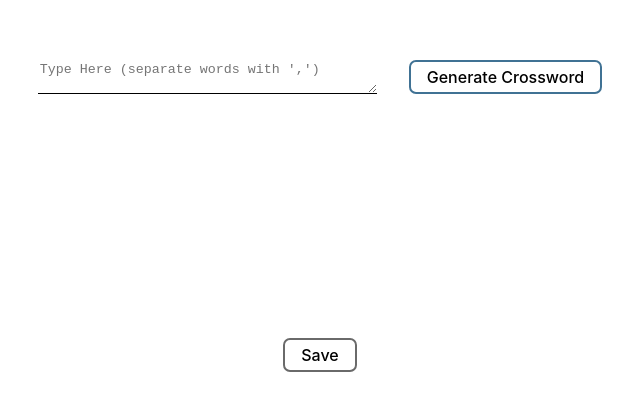
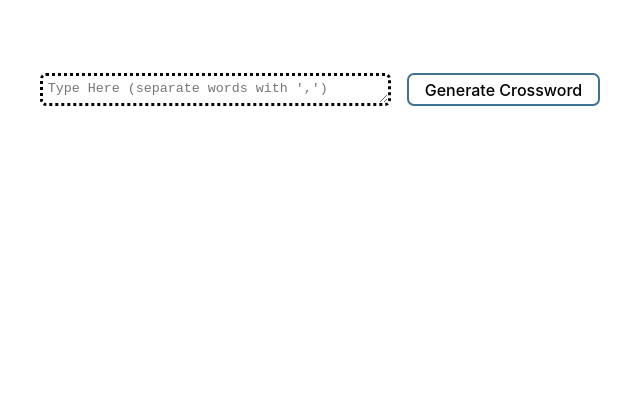
Before and after one commit to Mitvichin/Crossword-generator, a React (Create React App) app: page / in a window 1280 px wide. Shown: the part 184-594 px from the top of the page, without its empty margins (320-960 px from the left). Built offline with nearby package versions, Linux system fonts and the light colour scheme.

Commit message:
improved styles + toasts

```diff
--- a/src/components/crossword/Crossword.js
+++ b/src/components/crossword/Crossword.js
@@ -4,6 +4,7 @@ import { CrosswordFactory } from './crossword_factory/CrosswordFactory';
 import { CrosswordInput } from './crossword_input/CrosswordInput';
 import classes from './crossword.module.css';
 import { saveGrid } from '../../services/grid';
+import { ToastContainer, Bounce, toast } from 'react-toastify';
 const splitSymbol = ',';
 const maxGridLength = 2056;
 
@@ -15,12 +16,12 @@ const Crossword = () => {
 
   const onSaveGrid = async () => {
     if (grid.length * grid[0]?.length > maxGridLength) {
-      alert('Grid exceeds 2056 length.');
+      toast.error('Grid exceeds 2056 length.');
       return;
     }
 
     if (grid[0] && grid[0].length === 0) {
-      alert('Grid is empty.');
+      toast.error('Grid is empty.');
       return;
     }
 
@@ -31,12 +32,13 @@ const Crossword = () => {
 
     try {
       await saveGrid(grid, usedWords);
+      toast.success('Saved grid successfully!');
     } catch (error) {
-      alert(error);
+      toast.error('Saving grid failed!');
     }
   };
 
-  const generateCrossWord = (inputValue) => {
+  const generateCrossWord = async (inputValue) => {
     setIsLoading(true);
     const words = inputValue
       .toUpperCase()
@@ -64,7 +66,7 @@ const Crossword = () => {
     const unusedWordsLength = unusedWords.length;
     if (unusedWordsLength > 0) {
       return (
-        <div style={{ maxWidth: '50%', height: '10%', overflow: 'auto', wordWrap: 'break-word' }}>
+        <div className={classes.unusedWords}>
           Unused words: <p>{unusedWords.join(', ')}</p>
         </div>
       );
@@ -84,17 +86,28 @@ const Crossword = () => {
 
   return (
     <div className={classes.container}>
-      <div>
-        <CrosswordInput onSubmitHandler={generateCrossWord} />
-      </div>
+      <CrosswordInput onSubmitHandler={generateCrossWord} />
       {getCrosswordLayout()}
       {getUnusedWordsLayout()}
-      <div
-        className={`${classes.button} ${grid === undefined ? classes.disabled : ''}`}
-        onClick={onSaveGrid}
-      >
-        Save
-      </div>
+      {grid && (
+        <div className={classes.button} onClick={onSaveGrid}>
+          Save
+        </div>
+      )}
+      <ToastContainer
+        position="bottom-right"
+        toastStyl
+        autoClose={2000}
+        hideProgressBar={false}
+        newestOnTop={false}
+        closeOnClick={false}
+        rtl={false}
+        pauseOnFocusLoss
+        draggable
+        pauseOnHover
+        theme="light"
+        transition={Bounce}
+      />
     </div>
   );
 };
--- a/src/components/crossword/crossword.module.css
+++ b/src/components/crossword/crossword.module.css
@@ -6,10 +6,14 @@
   flex-direction: column;
   justify-content: space-evenly;
   align-items: center;
+  gap: 1rem;
 }
 
 .crosswordGrid {
   overflow: auto;
+  flex-grow: 1;
+  min-height: 100px;
+  width: 100%;
 }
 
 .button {
@@ -35,3 +39,9 @@
 .disabled:hover {
   cursor: not-allowed;
 }
+
+.unusedWords {
+  overflow: auto;
+  max-height: 150px;
+  min-height: 50px;
+}
--- a/src/components/crossword/crossword_input/crosswordInput.module.css
+++ b/src/components/crossword/crossword_input/crosswordInput.module.css
@@ -1,14 +1,21 @@
 .container {
   width: 100%;
+  flex-direction: column;
   display: flex;
-  margin-bottom: 20px;
+  gap: 1rem;
+  flex-grow: 1;
+  align-items: center;
 }
 
 .input {
-  margin-right: 2rem;
   outline: none;
-  border: none;
-  border-bottom: 1px solid black;
+  border: 3px dotted black;
+  border-radius: 6px;
+  height: 30%;
+  min-height: 15px;
+  max-height: 100px;
+  max-width: 100%;
+  padding: 5px;
 }
 
 .button {
@@ -19,7 +26,8 @@
   border-radius: 7px;
   display: inline-block;
   padding: 0.3rem 1rem 0.3rem 1rem;
-  align-self: flex-end;
+  height: auto;
+  max-height: 60px;
 }
 
 .button:hover {
@@ -36,3 +44,16 @@
 .disabled:hover {
   cursor: not-allowed;
 }
+
+@media (min-width: 600px) {
+  .container {
+    justify-content: center;
+    align-items: start;
+    flex-direction: row;
+    flex-grow: initial;
+  }
+
+  .input {
+    height: 100%;
+  }
+}
--- a/src/components/crossword/crossword_layout/crosswordLayout.module.css
+++ b/src/components/crossword/crossword_layout/crosswordLayout.module.css
@@ -2,6 +2,10 @@
   width: 100%;
   height: 100%;
   white-space: nowrap;
+  border: 3px black dotted;
+  border-radius: 3px;
+  padding: 10px;
+  overflow-y: auto;
 }
 
 .cellContainer {
--- a/src/index.js
+++ b/src/index.js
@@ -1,15 +1,11 @@
 import React from 'react';
-import ReactDOM from 'react-dom';
+import ReactDOM from 'react-dom/client';
+import App from './App';
 import './index.css';
-import App from './App';
 import reportWebVitals from './reportWebVitals';
 
-ReactDOM.render(
-  <React.StrictMode>
-    <App />
-  </React.StrictMode>,
-  document.getElementById('root')
-);
+const root = ReactDOM.createRoot(document.getElementById('root'));
+root.render(<App />);
 
 // If you want to start measuring performance in your app, pass a function
 // to log results (for example: reportWebVitals(console.log))
```
Also changed, not shown: package.json (+7 -6 lines), 1 other file (tests, documents, lock files or other folders).
